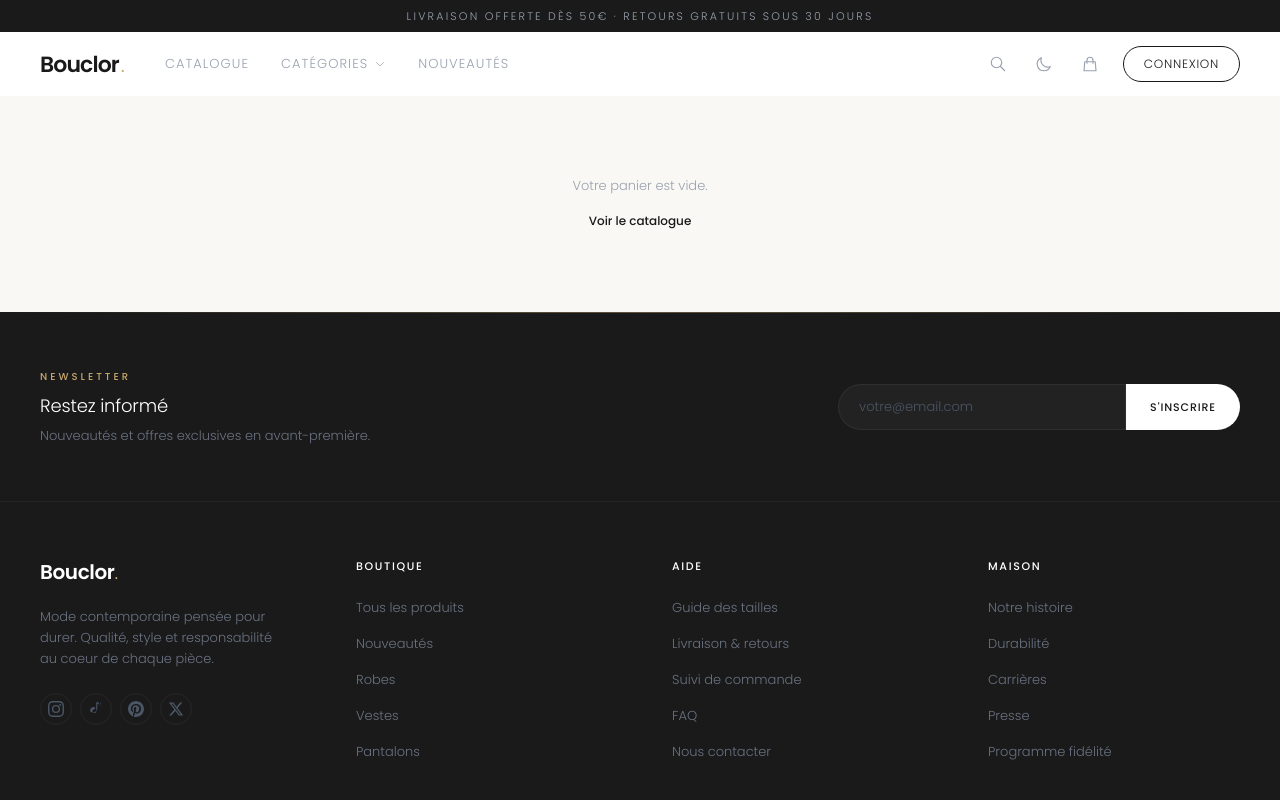
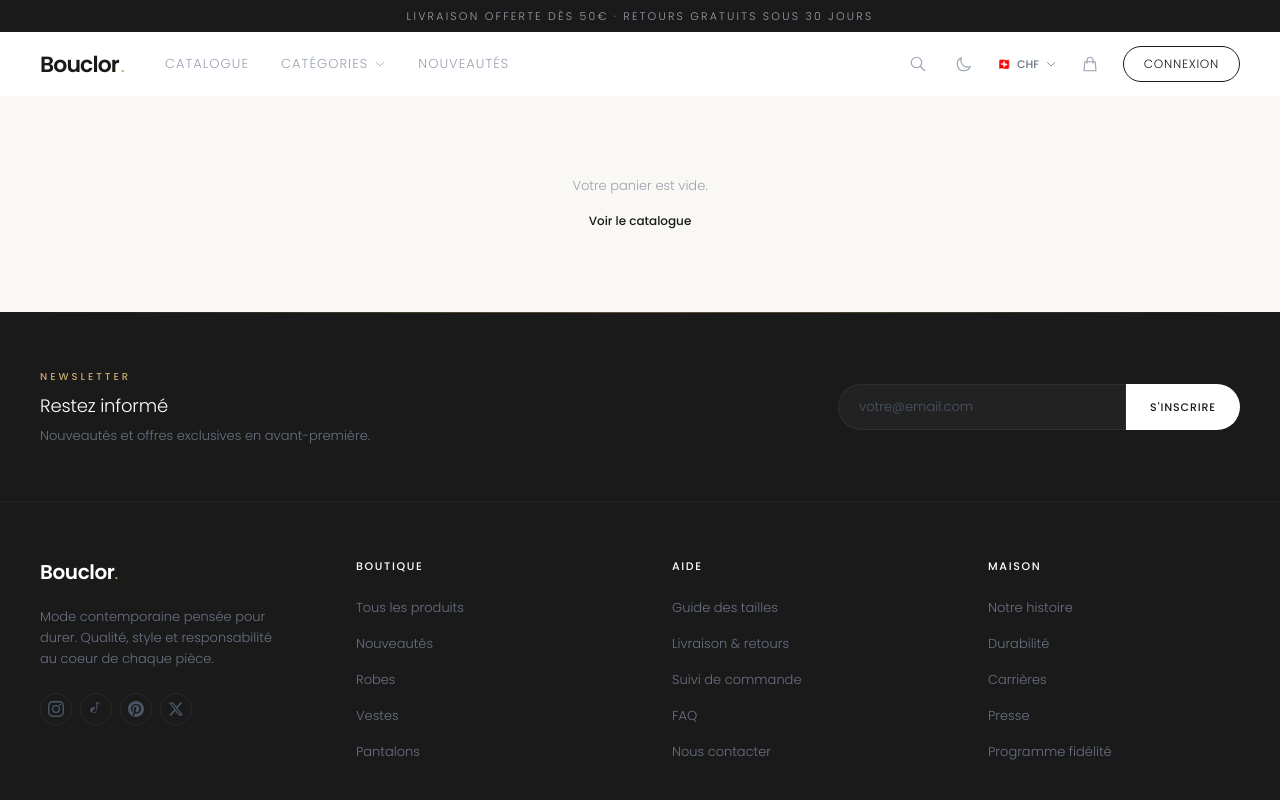
Before and after one commit to enko2300/maison-boutique, a React (Vite) app in the folder client/: page /checkout in a window 1280 px wide. Shown: the top 800 px of the page. Built offline with nearby package versions, Linux system fonts and the light colour scheme.

Commit message:
Add currency selector CHF/EUR/USD and promo code in checkout

```diff
--- a/client/src/components/cart/CartDrawer.tsx
+++ b/client/src/components/cart/CartDrawer.tsx
@@ -2,6 +2,7 @@ import { useEffect } from 'react';
 import { useNavigate } from 'react-router-dom';
 import { useCartStore } from '../../stores/cartStore';
 import { useAuthStore } from '../../stores/authStore';
+import { useFormatPrice } from '../../hooks/useFormatPrice';
 
 interface Props {
   open: boolean;
@@ -11,6 +12,7 @@ interface Props {
 export default function CartDrawer({ open, onClose }: Props) {
   const { items, fetch, total, updateQuantity, removeItem } = useCartStore();
   const { user } = useAuthStore();
+  const { format } = useFormatPrice();
   const navigate = useNavigate();
 
   useEffect(() => {
@@ -108,7 +110,7 @@ export default function CartDrawer({ open, onClose }: Props) {
                         <span className="w-6 text-center text-[12px] font-medium text-charcoal">{item.quantity}</span>
                         <button onClick={() => updateQuantity(item.id, item.quantity + 1)} className="w-7 h-7 flex items-center justify-center text-gray-400 hover:text-charcoal transition-colors text-sm">+</button>
                       </div>
-                      <p className="text-[13px] font-medium text-charcoal">{(item.product.price * item.quantity).toFixed(2)} €</p>
+                      <p className="text-[13px] font-medium text-charcoal">{format(item.product.price * item.quantity)}</p>
                     </div>
                   </div>
                 </div>
@@ -122,7 +124,7 @@ export default function CartDrawer({ open, onClose }: Props) {
           <div className="border-t border-gray-100 px-6 py-5 space-y-4">
             <div className="flex items-center justify-between">
               <span className="text-[12px] tracking-[0.06em] uppercase text-gray-400 font-light">Sous-total</span>
-              <span className="text-lg font-medium text-charcoal">{total().toFixed(2)} €</span>
+              <span className="text-lg font-medium text-charcoal">{format(total())}</span>
             </div>
             <p className="text-[11px] text-gray-400 font-light">Livraison calculée à la caisse</p>
             <button
--- a/client/src/components/layout/Header.tsx
+++ b/client/src/components/layout/Header.tsx
@@ -3,6 +3,7 @@ import { useAuthStore } from '../../stores/authStore';
 import { useCartStore } from '../../stores/cartStore';
 import { useThemeStore } from '../../stores/themeStore';
 import SearchAutocomplete from '../ui/SearchAutocomplete';
+import CurrencySelector from '../ui/CurrencySelector';
 import { useState, useEffect, useRef } from 'react';
 
 const categories = [
@@ -176,6 +177,8 @@ export default function Header({ onCartClick }: Props) {
                 )}
               </button>
 
+              <CurrencySelector />
+
               <button
                 onClick={onCartClick}
                 className="relative p-3 rounded-full text-gray-400 hover:text-charcoal transition-all duration-300"
--- a/client/src/components/products/ProductCard.tsx
+++ b/client/src/components/products/ProductCard.tsx
@@ -2,6 +2,7 @@ import { Link } from 'react-router-dom';
 import type { Product } from '../../types';
 import { useWishlistStore } from '../../stores/wishlistStore';
 import { useToastStore } from '../ui/Toast';
+import { useFormatPrice } from '../../hooks/useFormatPrice';
 
 interface Props {
   product: Product;
@@ -12,6 +13,7 @@ export default function ProductCard({ product, onQuickView }: Props) {
   const toggle = useWishlistStore(s => s.toggle);
   const isWished = useWishlistStore(s => s.has(product.id));
   const showToast = useToastStore(s => s.show);
+  const { format } = useFormatPrice();
 
   const handleWishlist = (e: React.MouseEvent) => {
     e.preventDefault();
@@ -64,7 +66,7 @@ export default function ProductCard({ product, onQuickView }: Props) {
       <div className="px-0.5">
         <p className="text-[11px] text-champagne tracking-[0.08em] uppercase font-medium mb-1">{product.category}</p>
         <h3 className="text-[13px] font-medium text-charcoal group-hover:text-champagne transition-colors duration-300 leading-snug">{product.name}</h3>
-        <p className="text-[13px] text-gray-400 font-light mt-1.5 tracking-wide">{product.price.toFixed(2)} €</p>
+        <p className="text-[13px] text-gray-400 font-light mt-1.5 tracking-wide">{format(product.price)}</p>
       </div>
     </Link>
   );
--- a/client/src/components/products/QuickView.tsx
+++ b/client/src/components/products/QuickView.tsx
@@ -4,6 +4,7 @@ import { useCartStore } from '../../stores/cartStore';
 import { useAuthStore } from '../../stores/authStore';
 import { useWishlistStore } from '../../stores/wishlistStore';
 import { useToastStore } from '../ui/Toast';
+import { useFormatPrice } from '../../hooks/useFormatPrice';
 import type { Product } from '../../types';
 
 interface Props {
@@ -18,6 +19,7 @@ export default function QuickView({ product, onClose }: Props) {
   const toggleWishlist = useWishlistStore(s => s.toggle);
   const isWished = useWishlistStore(s => s.has(product?.id || ''));
   const showToast = useToastStore(s => s.show);
+  const { format } = useFormatPrice();
 
   const [selectedSize, setSelectedSize] = useState('');
   const [selectedColor, setSelectedColor] = useState('');
@@ -59,7 +61,7 @@ export default function QuickView({ product, onClose }: Props) {
         <div className="w-full md:w-1/2 p-6 md:p-8 flex flex-col overflow-y-auto">
           <p className="text-champagne text-[10px] font-medium tracking-[0.2em] uppercase mb-2">{product.category}</p>
           <h2 className="text-xl font-medium text-charcoal leading-tight">{product.name}</h2>
-          <p className="text-lg font-medium text-charcoal mt-3">{product.price.toFixed(2)} €</p>
+          <p className="text-lg font-medium text-charcoal mt-3">{format(product.price)}</p>
           <p className="text-[13px] text-gray-400 font-light mt-3 leading-relaxed line-clamp-3">{product.description}</p>
 
           {/* Sizes */}
--- /dev/null
+++ b/client/src/components/ui/CurrencySelector.tsx
@@ -0,0 +1,57 @@
+import { useCurrencyStore, type Currency } from '../../stores/currencyStore';
+import { useState, useRef, useEffect } from 'react';
+
+const currencies: { code: Currency; label: string; flag: string }[] = [
+  { code: 'CHF', label: 'Suisse', flag: '🇨🇭' },
+  { code: 'EUR', label: 'Europe', flag: '🇪🇺' },
+  { code: 'USD', label: 'USA', flag: '🇺🇸' },
+];
+
+export default function CurrencySelector() {
+  const { currency, set } = useCurrencyStore();
+  const [open, setOpen] = useState(false);
+  const ref = useRef<HTMLDivElement>(null);
+
+  const current = currencies.find(c => c.code === currency)!;
+
+  useEffect(() => {
+    const handler = (e: MouseEvent) => {
+      if (ref.current && !ref.current.contains(e.target as Node)) setOpen(false);
+    };
+    document.addEventListener('mousedown', handler);
+    return () => document.removeEventListener('mousedown', handler);
+  }, []);
+
+  return (
+    <div ref={ref} className="relative">
+      <button
+        onClick={() => setOpen(!open)}
+        className="flex items-center gap-1.5 px-2 py-1.5 rounded-full text-[11px] font-medium text-gray-500 hover:text-charcoal transition-colors"
+      >
+        <span>{current.flag}</span>
+        <span>{current.code}</span>
+        <svg className={`w-3 h-3 transition-transform ${open ? 'rotate-180' : ''}`} fill="none" stroke="currentColor" viewBox="0 0 24 24">
+          <path strokeLinecap="round" strokeLinejoin="round" strokeWidth={1.5} d="M19 9l-7 7-7-7" />
+        </svg>
+      </button>
+
+      {open && (
+        <div className="absolute top-full right-0 mt-1 bg-white rounded-xl shadow-lg border border-gray-100 overflow-hidden animate-dropdown z-50 min-w-[120px]">
+          {currencies.map(c => (
+            <button
+              key={c.code}
+              onClick={() => { set(c.code); setOpen(false); }}
+              className={`flex items-center gap-2 w-full px-4 py-2.5 text-[12px] transition-colors ${
+                c.code === currency ? 'bg-cream text-charcoal font-medium' : 'text-gray-500 hover:bg-cream/50'
+              }`}
+            >
+              <span>{c.flag}</span>
+              <span>{c.code}</span>
+              <span className="text-[10px] text-gray-400 ml-auto">{c.label}</span>
+            </button>
+          ))}
+        </div>
+      )}
+    </div>
+  );
+}
--- /dev/null
+++ b/client/src/hooks/useFormatPrice.ts
@@ -0,0 +1,8 @@
+import { useCurrencyStore } from '../stores/currencyStore';
+
+export function useFormatPrice() {
+  const format = useCurrencyStore(s => s.format);
+  const symbol = useCurrencyStore(s => s.symbol);
+  const convert = useCurrencyStore(s => s.convert);
+  return { format, symbol, convert };
+}
--- a/client/src/pages/Checkout.tsx
+++ b/client/src/pages/Checkout.tsx
@@ -2,11 +2,13 @@ import { useNavigate } from 'react-router-dom';
 import { useCartStore } from '../stores/cartStore';
 import { orderApi } from '../api/orders';
 import { promoApi } from '../api/promo';
+import { useFormatPrice } from '../hooks/useFormatPrice';
 import { useState } from 'react';
 
 export default function Checkout() {
   const { items, total, fetch: fetchCart } = useCartStore();
   const navigate = useNavigate();
+  const { format } = useFormatPrice();
   const [loading, setLoading] = useState(false);
   const [invoiceUrl, setInvoiceUrl] = useState<string | null>(null);
   const [error, setError] = useState('');
@@ -158,7 +160,7 @@ export default function Checkout() {
               )}
               {' '}× {item.quantity}
             </span>
-            <span className="font-medium text-charcoal">{(item.product.price * item.quantity).toFixed(2)} &euro;</span>
+            <span className="font-medium text-charcoal">{format(item.product.price * item.quantity)}</span>
           </div>
         ))}
 
@@ -171,7 +173,7 @@ export default function Checkout() {
                   <path strokeLinecap="round" strokeLinejoin="round" strokeWidth={2} d="M5 13l4 4L19 7" />
                 </svg>
                 <span className="text-[13px] font-medium text-green-700">{promoApplied}</span>
-                <span className="text-[12px] text-green-600">-{promoDiscount.toFixed(2)} €</span>
+                <span className="text-[12px] text-green-600">-{format(promoDiscount)}</span>
               </div>
               <button onClick={handleRemovePromo} className="text-[12px] text-green-600 hover:text-green-800 font-medium">Retirer</button>
             </div>
@@ -203,17 +205,17 @@ export default function Checkout() {
         <div className="border-t border-gray-100 pt-4 space-y-2">
           <div className="flex justify-between text-[13px]">
             <span className="text-gray-400 font-light">Sous-total</span>
-            <span className="text-gray-600">{total().toFixed(2)} €</span>
+            <span className="text-gray-600">{format(total())}</span>
           </div>
           {promoDiscount > 0 && (
             <div className="flex justify-between text-[13px]">
               <span className="text-green-600 font-light">Réduction</span>
-              <span className="text-green-600">-{promoDiscount.toFixed(2)} €</span>
+              <span className="text-green-600">-{format(promoDiscount)}</span>
             </div>
           )}
           <div className="flex justify-between pt-2 border-t border-gray-100">
             <span className="text-[11px] tracking-[0.08em] uppercase text-gray-400 font-medium">Total</span>
-            <span className="text-lg font-medium text-charcoal">{finalTotal.toFixed(2)} €</span>
+            <span className="text-lg font-medium text-charcoal">{format(finalTotal)}</span>
           </div>
         </div>
       </div>
@@ -241,7 +243,7 @@ export default function Checkout() {
         disabled={loading}
         className="w-full mt-6 bg-charcoal text-white py-3.5 rounded-full text-[12px] tracking-[0.08em] uppercase font-medium hover:bg-charcoal/90 transition-all duration-300 disabled:opacity-50"
       >
-        {loading ? 'Traitement en cours...' : `Confirmer et payer ${finalTotal.toFixed(2)} €`}
+        {loading ? 'Traitement en cours...' : `Confirmer et payer ${format(finalTotal)}`}
       </button>
 
       <p className="text-center text-[11px] text-gray-400 font-light mt-4">
--- a/client/src/pages/ProductDetail.tsx
+++ b/client/src/pages/ProductDetail.tsx
@@ -8,6 +8,7 @@ import { useToastStore } from '../components/ui/Toast';
 import { ProductDetailSkeleton } from '../components/ui/Skeletons';
 import Breadcrumbs from '../components/ui/Breadcrumbs';
 import ImageGallery from '../components/products/ImageGallery';
+import { useFormatPrice } from '../hooks/useFormatPrice';
 import QuantitySelector from '../components/ui/QuantitySelector';
 import RelatedProducts from '../components/products/RelatedProducts';
 import QuickView from '../components/products/QuickView';
@@ -23,6 +24,7 @@ export default function ProductDetail() {
   const showToast = useToastStore(s => s.show);
   const toggleWishlist = useWishlistStore(s => s.toggle);
   const isWished = useWishlistStore(s => s.has(id || ''));
+  const { format } = useFormatPrice();
   const [selectedSize, setSelectedSize] = useState('');
   const [selectedColor, setSelectedColor] = useState('');
   const [quantity, setQuantity] = useState(1);
@@ -84,7 +86,7 @@ export default function ProductDetail() {
         <div className="flex flex-col">
           <p className="text-champagne text-[11px] font-medium tracking-[0.2em] uppercase mb-3">{product.category}</p>
           <h1 className="text-2xl md:text-3xl font-light tracking-[-0.02em] text-charcoal leading-tight">{product.name}</h1>
-          <p className="text-xl font-medium text-charcoal mt-4">{product.price.toFixed(2)} €</p>
+          <p className="text-xl font-medium text-charcoal mt-4">{format(product.price)}</p>
           <p className="text-gray-400 mt-5 text-[14px] font-light leading-relaxed">{product.description}</p>
 
           {/* Sizes */}
--- /dev/null
+++ b/client/src/stores/currencyStore.ts
@@ -0,0 +1,31 @@
+import { create } from 'zustand';
+import { persist } from 'zustand/middleware';
+
+export type Currency = 'CHF' | 'EUR' | 'USD';
+
+const symbols: Record<Currency, string> = { CHF: 'CHF', EUR: '€', USD: '$' };
+const rates: Record<Currency, number> = { CHF: 1, EUR: 0.95, USD: 1.08 };
+
+interface CurrencyState {
+  currency: Currency;
+  set: (c: Currency) => void;
+  symbol: () => string;
+  convert: (priceInCHF: number) => number;
+  format: (priceInCHF: number) => string;
+}
+
+export const useCurrencyStore = create<CurrencyState>()(
+  persist(
+    (set, get) => ({
+      currency: 'CHF',
+      set: (c) => set({ currency: c }),
+      symbol: () => symbols[get().currency],
+      convert: (priceInCHF) => priceInCHF * rates[get().currency],
+      format: (priceInCHF) => {
+        const converted = priceInCHF * rates[get().currency];
+        return `${converted.toFixed(2)} ${symbols[get().currency]}`;
+      },
+    }),
+    { name: 'currency' }
+  )
+);
```
